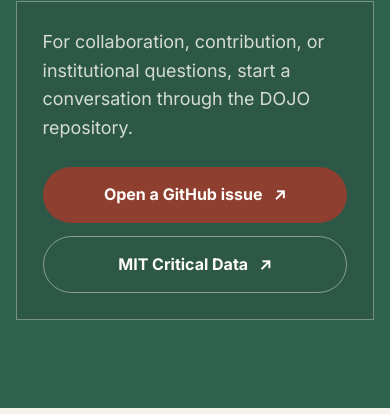
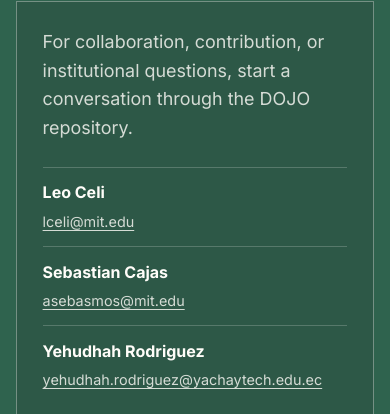
Before and after one commit to criticaldata/dojo, a plain HTML site: page index.html in a window 390 px wide. Shown: the part 10158-10572 px from the top of the page. Drawn offline with Linux system fonts and the light colour scheme.

Commit message:
feat: add DOJO contact emails

```diff
--- a/index.html
+++ b/index.html
@@ -321,6 +321,20 @@
           </div>
           <div class="contact-card">
             <p>For collaboration, contribution, or institutional questions, start a conversation through the DOJO repository.</p>
+            <div class="contact-people" aria-label="DOJO contacts">
+              <div class="contact-person">
+                <strong class="contact-person__name">Leo Celi</strong>
+                <a href="mailto:lceli@mit.edu">lceli@mit.edu</a>
+              </div>
+              <div class="contact-person">
+                <strong class="contact-person__name">Sebastian Cajas</strong>
+                <a href="mailto:asebasmos@mit.edu">asebasmos@mit.edu</a>
+              </div>
+              <div class="contact-person">
+                <strong class="contact-person__name">Yehudhah Rodriguez</strong>
+                <a href="mailto:yehudhah.rodriguez@yachaytech.edu.ec">yehudhah.rodriguez@yachaytech.edu.ec</a>
+              </div>
+            </div>
             <div class="button-row">
               <a class="button button--primary" href="https://github.com/criticaldata/dojo/issues" target="_blank" rel="noopener noreferrer">Open a GitHub issue <span aria-hidden="true">↗</span></a>
               <a class="button button--quiet" href="https://criticaldata.mit.edu" target="_blank" rel="noopener noreferrer">MIT Critical Data <span aria-hidden="true">↗</span></a>
--- a/scripts/qa.mjs
+++ b/scripts/qa.mjs
@@ -104,6 +104,12 @@
   'https://doi.org/10.1038/s41746-019-0079-z',
   'https://doi.org/10.1038/s41746-019-0155-4',
   'https://doi.org/10.1038/s42256-020-0214-1',
+  'Leo Celi',
+  'mailto:lceli@mit.edu',
+  'Sebastian Cajas',
+  'mailto:asebasmos@mit.edu',
+  'Yehudhah Rodriguez',
+  'mailto:yehudhah.rodriguez@yachaytech.edu.ec',
 ]) {
   assert(html.includes(contentMarker), 'Missing compact-content marker: ' + contentMarker);
 }
--- a/styles.css
+++ b/styles.css
@@ -929,6 +929,37 @@
   font-size: 1.12rem;
 }
 
+.contact-people {
+  display: grid;
+  gap: 0.8rem;
+  margin-bottom: 1.6rem;
+}
+
+.contact-person {
+  display: flex;
+  align-items: baseline;
+  justify-content: space-between;
+  gap: 1rem;
+  padding-top: 0.8rem;
+  border-top: 1px solid rgba(255, 253, 249, 0.2);
+}
+
+.contact-person__name {
+  color: var(--color-paper);
+}
+
+.contact-person a {
+  color: rgba(255, 253, 249, 0.8);
+  font-size: 0.9rem;
+  text-decoration-thickness: 1px;
+  text-underline-offset: 0.2em;
+}
+
+.contact-person a:hover,
+.contact-person a:focus-visible {
+  color: var(--color-paper);
+}
+
 .contact-card .button--quiet {
   border-color: rgba(255, 253, 249, 0.42);
   color: var(--color-paper);
@@ -1269,6 +1300,12 @@
     flex-direction: column;
   }
 
+  .contact-person {
+    align-items: flex-start;
+    flex-direction: column;
+    gap: 0.25rem;
+  }
+
   .button {
     width: 100%;
   }
```
Also changed, not shown: scripts/qa-bibliography.mjs (+16 -0 lines).
